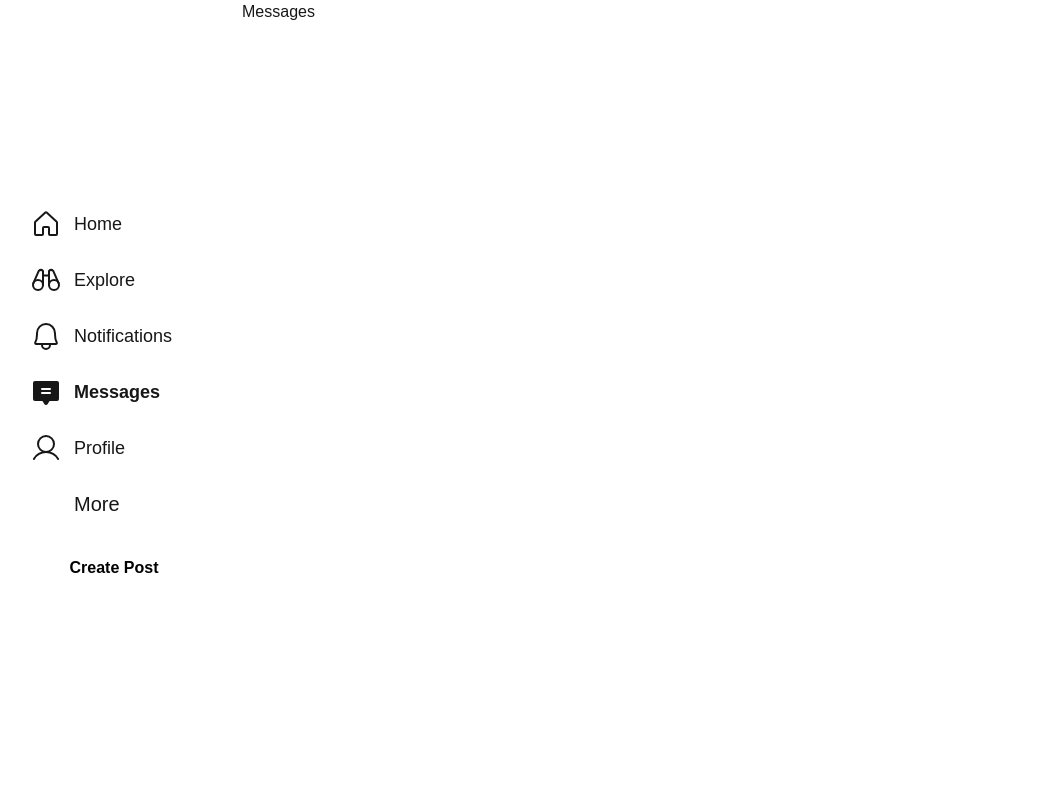
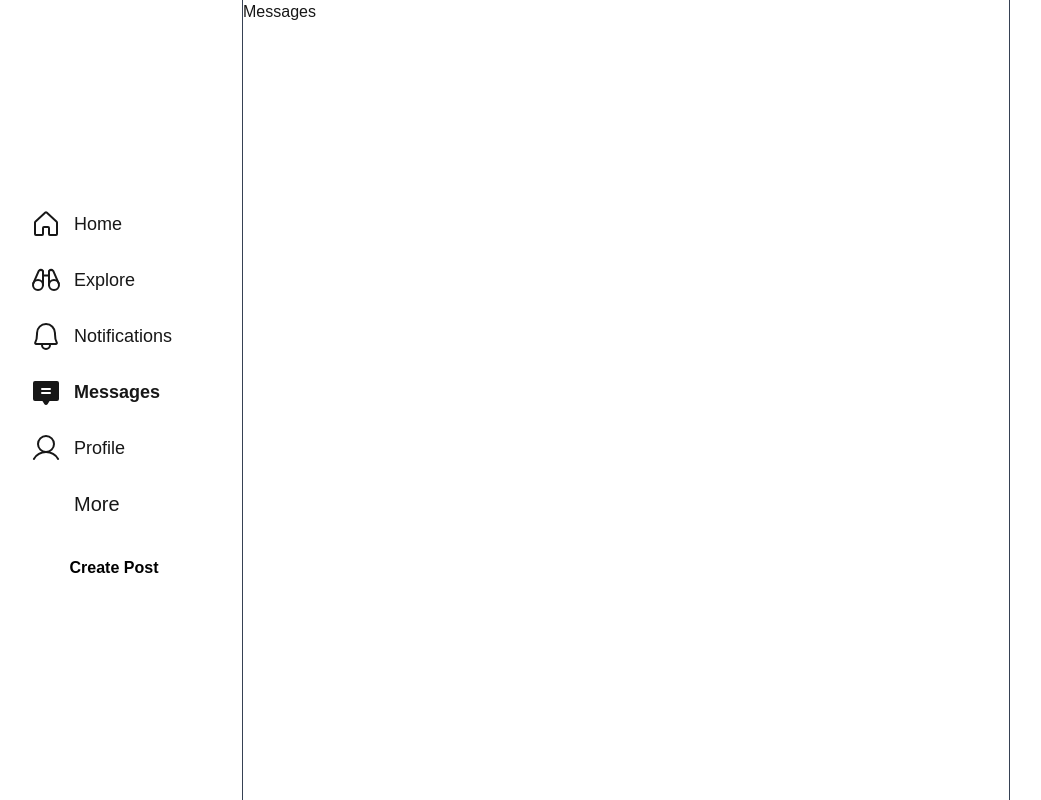
Before and after one commit to pickachuuu/kaleido-client, a Next.js app: page /messages in a window 1280 px wide. Shown: the whole page, without its empty margins (14-1055 px from the left). Built offline with nearby package versions, Linux system fonts and the light colour scheme.

Commit message:
refactor: add styling to MessagesPage component for improved layout

```diff
--- a/src/app/(dashboard)/messages/page.tsx
+++ b/src/app/(dashboard)/messages/page.tsx
@@ -1,6 +1,6 @@
 export default function MessagesPage() {
     return (
-        <div>
+        <div className="border-x-1 h-screen max-w-3xl border-gray-700">
             Messages
         </div>
     )
```
